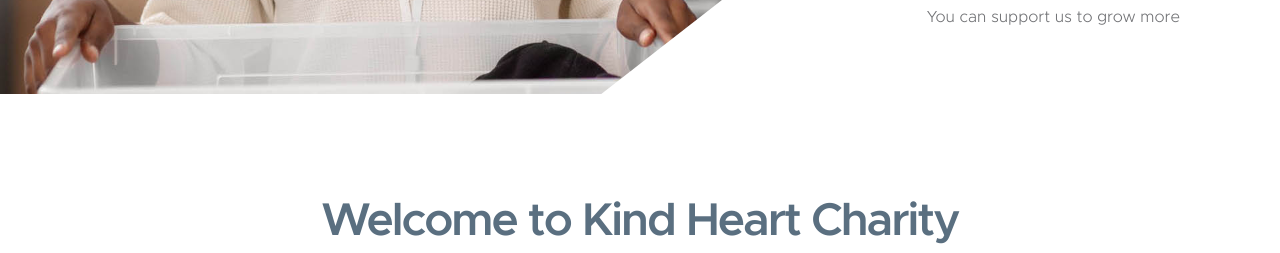
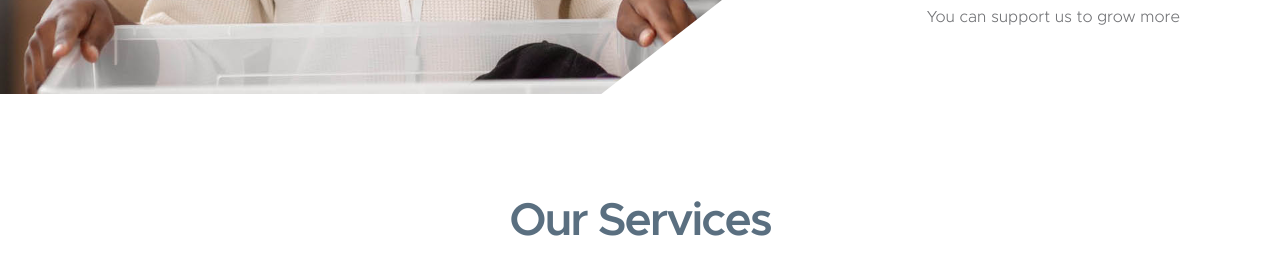
Before and after one commit to janaxestar/janaxestar.github.io, a plain HTML site: page index.html in a window 1280 px wide. Shown: the part 699-952 px from the top of the page. Drawn offline with Linux system fonts and the light colour scheme.

Commit message:
Update index.html

```diff
--- a/index.html
+++ b/index.html
@@ -185,7 +185,7 @@
                     <div class="row">
 
                         <div class="col-lg-10 col-12 text-center mx-auto">
-                            <h2 class="mb-5">Welcome to Kind Heart Charity</h2>
+                            <h2 class="mb-5">Our Services</h2>
                         </div>
 
                         <div class="col-lg-3 col-md-6 col-12 mb-4 mb-lg-0">
```
